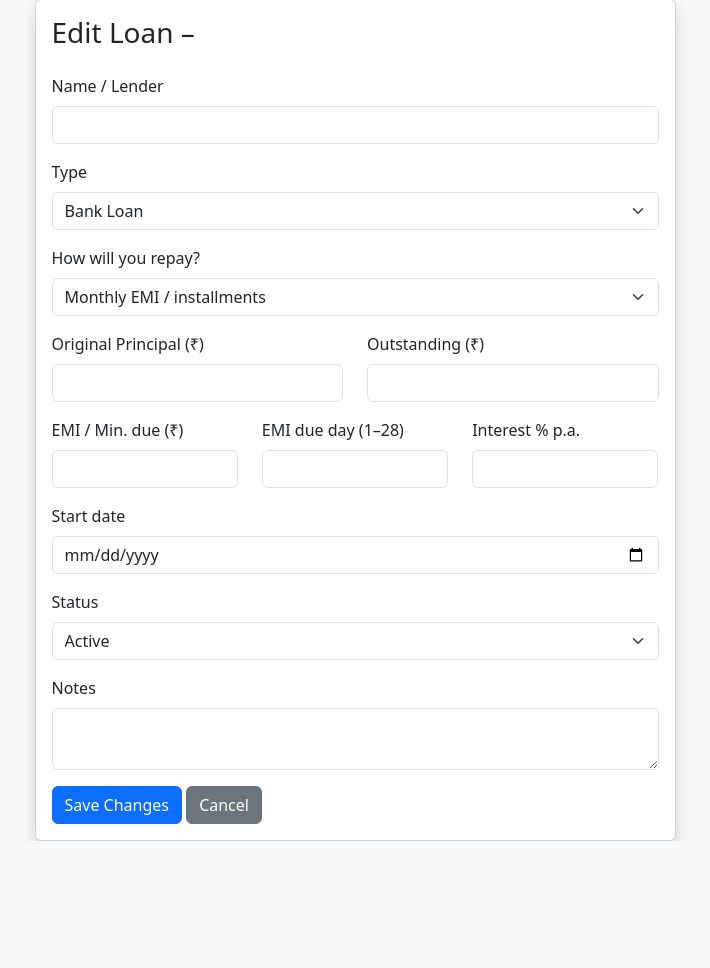
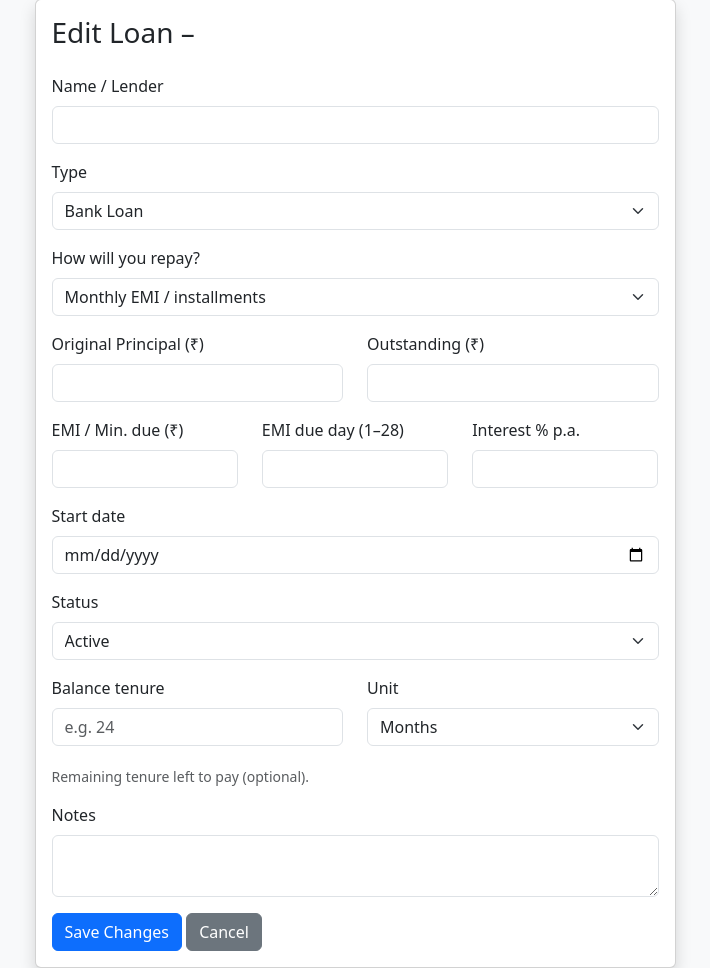
Before and after one commit to codersmatrix/accounts-manager, a Python web app: template templates/edit_loan.html in a window 1280 px wide. Shown: the part 25-993 px from the top of the page, without its empty margins (285-995 px from the left). Before the commit the page ends 866 px from the top, so only its background shows below. Run offline with Jinja, Linux system fonts and the light colour scheme; the template is opened without the code that fills it, so the values that code supplies are empty.

Commit message:
Edit loan form: balance tenure months/years fields

```diff
--- a/templates/edit_loan.html
+++ b/templates/edit_loan.html
@@ -61,6 +61,24 @@
                             <option value="paid_off" {% if loan.status == 'paid_off' %}selected{% endif %}>Paid Off</option>
                         </select>
                     </div>
+                    <div class="row" id="tenureFields">
+                        <div class="col-md-6 mb-3">
+                            <label class="form-label">Balance tenure</label>
+                            <input type="number" name="tenure_value" class="form-control" min="0" max="600"
+                                   step="1" placeholder="e.g. 24"
+                                   value="{{ loan.tenure_value if loan.tenure_value is not none else '' }}">
+                        </div>
+                        <div class="col-md-6 mb-3">
+                            <label class="form-label">Unit</label>
+                            <select name="tenure_unit" class="form-select">
+                                <option value="months" {% if (loan.tenure_unit or 'months') == 'months' %}selected{% endif %}>Months</option>
+                                <option value="years" {% if loan.tenure_unit == 'years' %}selected{% endif %}>Years</option>
+                            </select>
+                        </div>
+                        <div class="col-12">
+                            <div class="form-text mb-3">Remaining tenure left to pay (optional).</div>
+                        </div>
+                    </div>
                     <div class="mb-3">
                         <label class="form-label">Notes</label>
                         <textarea name="notes" class="form-control" rows="2">{{ loan.notes }}</textarea>
```
